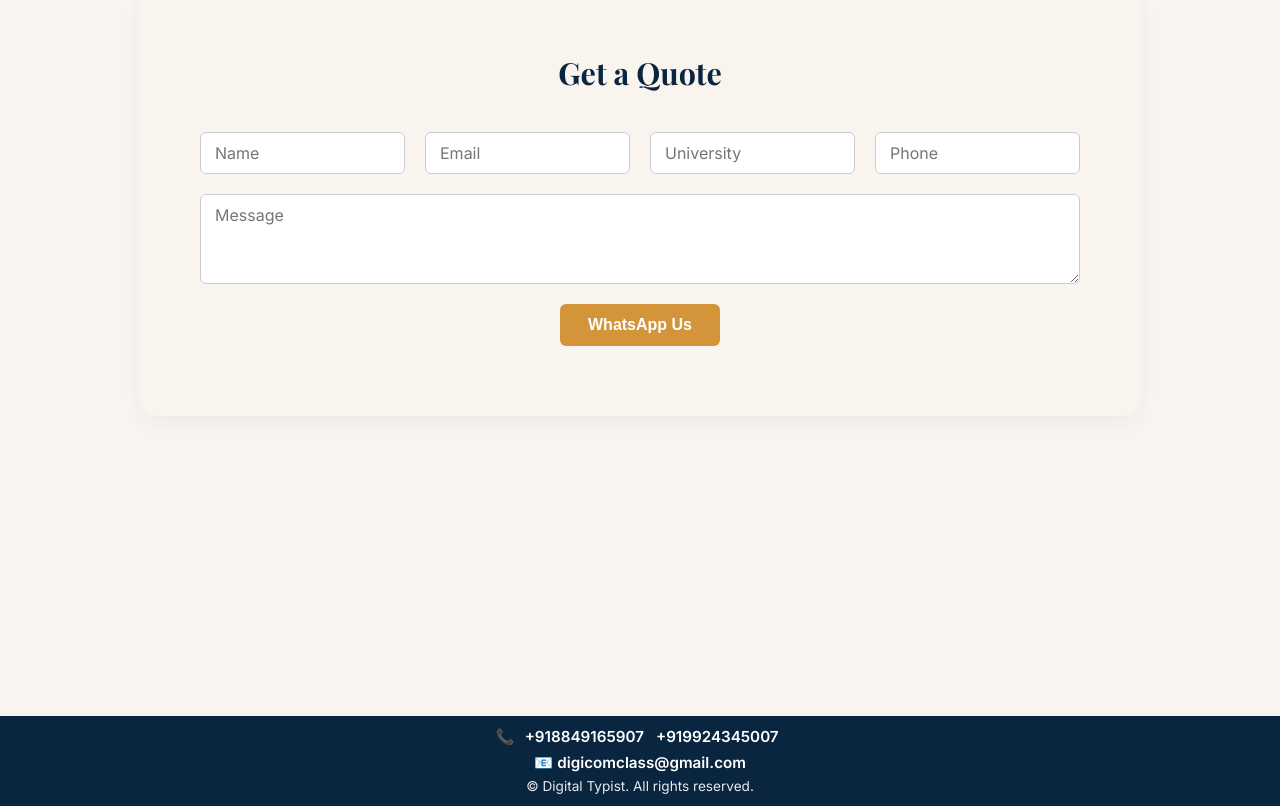
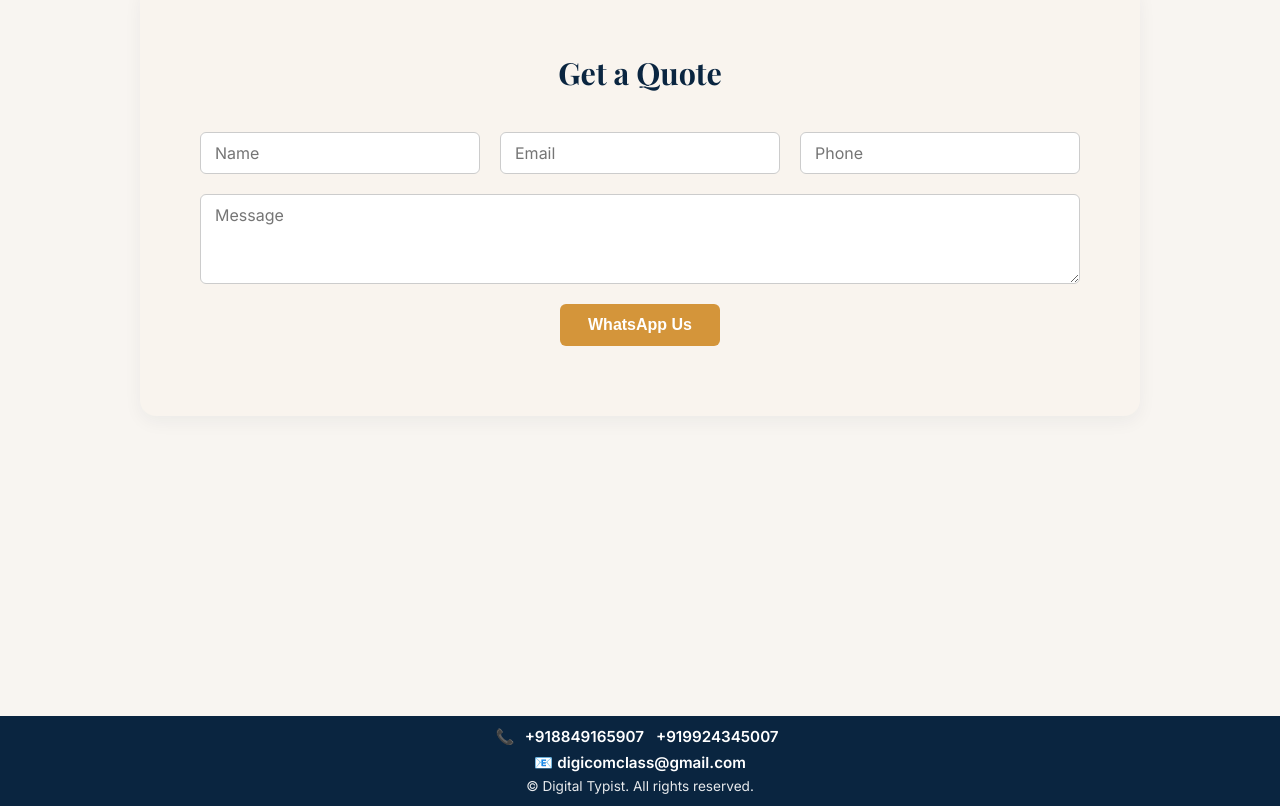
Before and after one commit to digital-typist/digital-typist-lts, a Next.js app: page / in a window 1280 px wide. Shown: the part 3040-3846 px from the top of the page. Built offline with nearby package versions, Linux system fonts and the light colour scheme.

Commit message:
Update page.js

```diff
--- a/src/app/page.js
+++ b/src/app/page.js
@@ -163,7 +163,7 @@ export default function HomePage() {
         <form action="https://wa.me/918849165907" method="get" target="_blank">
           <input type="text" name="name" placeholder="Name" required />
           <input type="email" name="email" placeholder="Email" required />
-          <input type="text" name="university" placeholder="University" />
+          {/* <input type="text" name="university" placeholder="University" /> */}
           <input type="tel" name="phone" placeholder="Phone" required />
           <textarea name="message" placeholder="Message" rows="3"></textarea>
           <button type="submit">WhatsApp Us</button>
```
